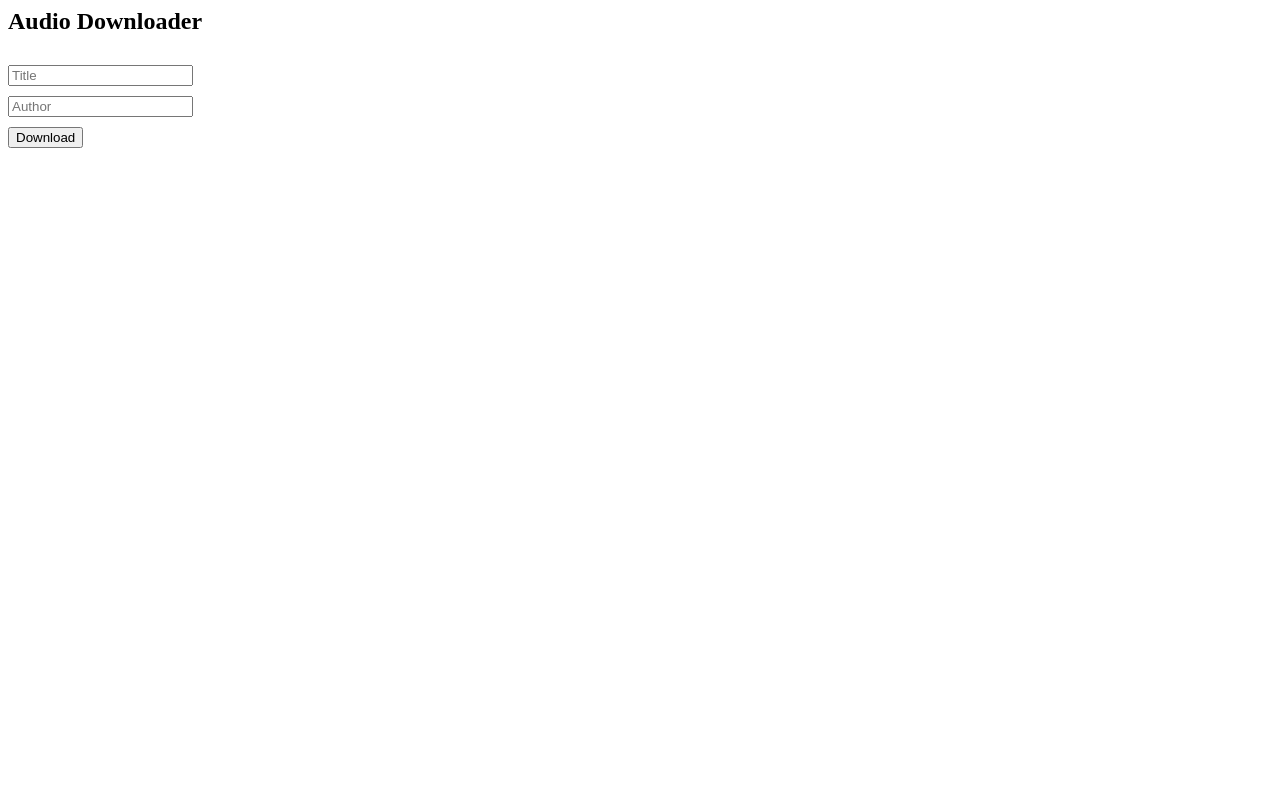
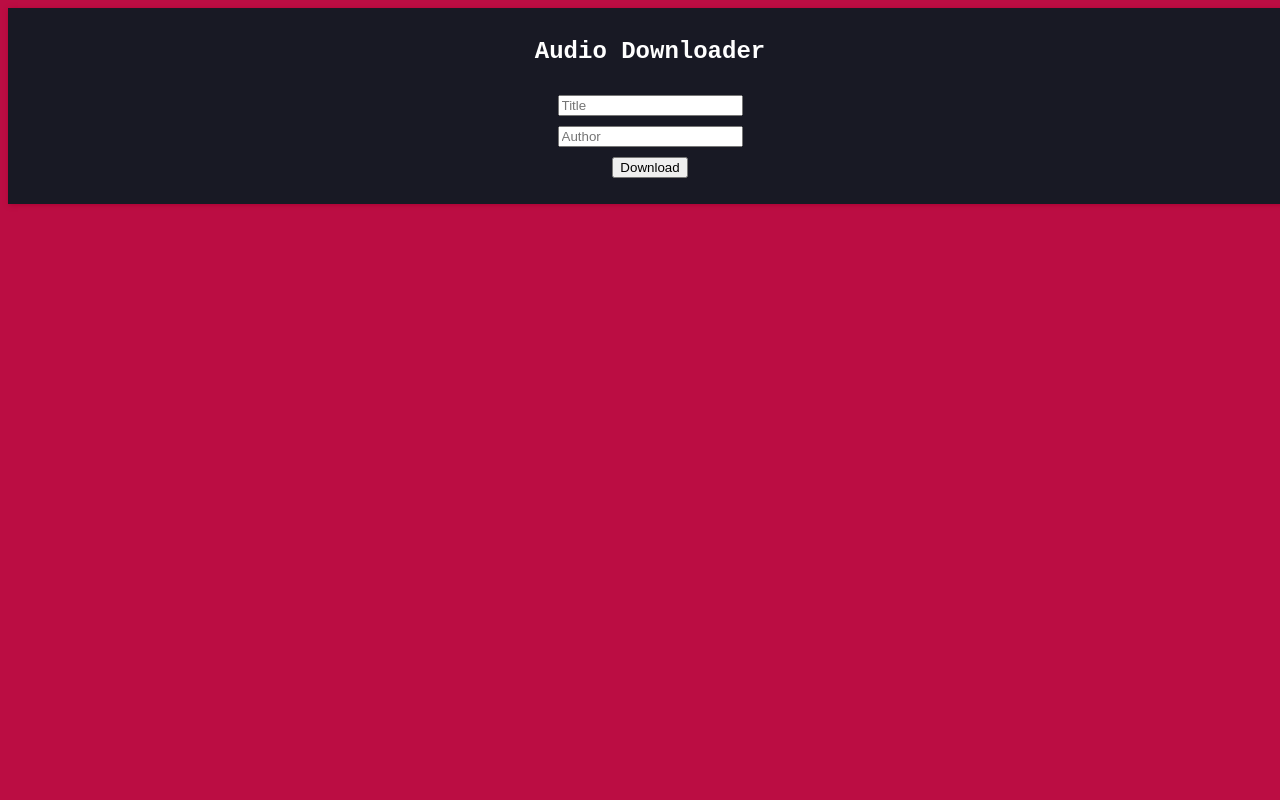
Before and after one commit to XAV1KH4N/Audio-DownLoader, a Flask app: page / in a window 1280 px wide. Run offline with Flask 2, Linux system fonts and the light colour scheme.

Commit message:
Banner takes full screen lenghth

```diff
--- a/static/css/general.css
+++ b/static/css/general.css
@@ -1,3 +1,14 @@
 body {
+    background-color: #bb0d43;
+    color: white;
+    overflow:hidden;
+    font-family: 'Courier New', monospace;
 
 }
+
+.block {
+        padding: 10px;
+        text-align: center;
+        width: 100%;
+        box-shadow: 1px 1px 5px #ab0033
+}
--- a/static/css/home.css
+++ b/static/css/home.css
@@ -0,0 +1,11 @@
+#inputs {
+    background-color: #181924;
+}
+
+.grid {
+    width: 100%;
+    height: 150px;
+    display: grid;
+    grid-template-columns: 23% 75%;
+    grid-gap: 10px;
+}
--- a/templates/index.html
+++ b/templates/index.html
@@ -1,17 +1,21 @@
 <html>
 <head>
     <title>Audio Downloader</title>
+    <link rel="stylesheet" href="{{ url_for('static', filename='css/general.css') }}">
+    <link rel="stylesheet" href="{{ url_for('static', filename='css/home.css') }}">
 </head>
 <body>
+<div class="container block" id="inputs">
+    <form action="/download" method="POST">
         <h2>Audio Downloader</h2>
 
-<form action="/download" method="POST">
         <input style="margin-top:10px" type="text" placeholder="Title" name="title" id="title" required>
         <br>
         <input style="margin-top:10px" type="text" placeholder="Author" name="by" id="by">
         <br>
         <button style="margin-top:10px" type="submit">Download</button>
     </form>
+</div>
 
 </body>
 </html>
--- a/templates/loading.html
+++ b/templates/loading.html
@@ -3,7 +3,6 @@
 <head>
     <title>Audio Downloader</title>
     <link rel="stylesheet" href="{{ url_for('static', filename='css/general.css') }}">
-    <link rel="stylesheet" href="{{ url_for('static', filename='css/home.css') }}">
     <script src="https://cdnjs.cloudflare.com/ajax/libs/socket.io/4.0.1/socket.io.js"
             integrity="sha512-q/dWJ3kcmjBLU4Qc47E4A9kTB4m3wuTY7vkFJDTZKjTs8jhyGQnaUrxa0Ytd0ssMZhbNua9hE+E7Qv1j+DyZwA=="
             crossorigin="anonymous"></script>
```
Lines whose indentation alone changed are shown as unchanged.
